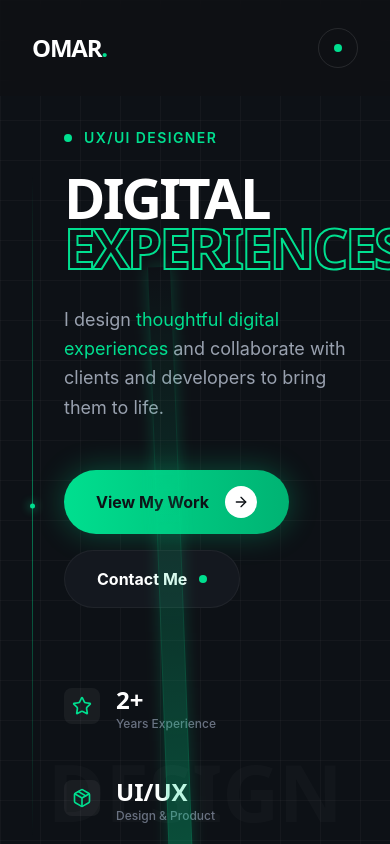
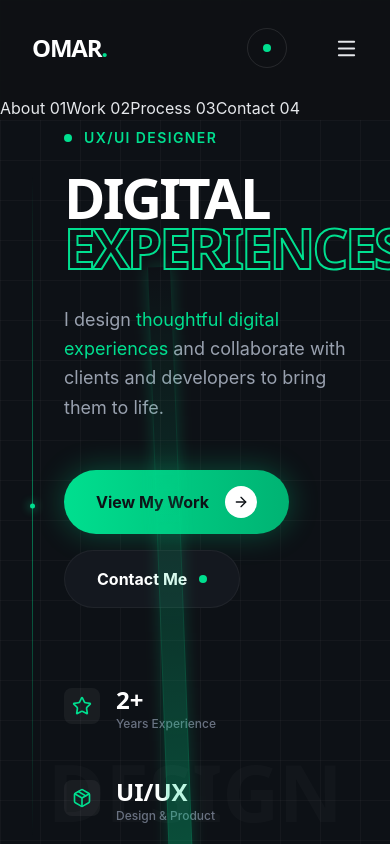
Before and after one commit to OmarAlBoustany/Omar-Portfolio, a React (Vite) app: page / in a window 390 px wide. Shown: the top 844 px of the page. Built offline with nearby package versions, Linux system fonts and the light colour scheme.

Commit message:
Improve mobile navigation

```diff
--- a/src/components/Navbar.jsx
+++ b/src/components/Navbar.jsx
@@ -1,17 +1,27 @@
 
+import { useEffect, useState } from 'react';
 import { motion } from 'framer-motion';
+import { Menu, X } from 'lucide-react';
 
 const Navbar = () => {
+  const [menuOpen, setMenuOpen] = useState(false);
+
+  useEffect(() => {
+    if (!menuOpen) return undefined;
+    const closeOnEscape = event => { if (event.key === 'Escape') setMenuOpen(false); };
+    window.addEventListener('keydown', closeOnEscape);
+    return () => window.removeEventListener('keydown', closeOnEscape);
+  }, [menuOpen]);
+
   return (
-    <nav className="fixed w-full top-0 z-50 bg-[#0f1115]/80 backdrop-blur-md">
-      <div className="max-w-[1400px] mx-auto px-8 h-24 flex items-center justify-between">
+    <nav className="site-nav fixed w-full top-0 z-50 bg-[#0f1115]/90 backdrop-blur-md" aria-label="Main navigation">
+      <div className="site-nav-inner max-w-[1400px] mx-auto px-8 h-24 flex items-center justify-between">
         <motion.div
           initial={{ opacity: 0, x: -20 }}
           animate={{ opacity: 1, x: 0 }}
-          className="text-2xl font-display font-bold tracking-tighter text-white cursor-pointer"
-          onClick={() => window.scrollTo({ top: 0, behavior: 'smooth' })}
+          className="text-2xl font-display font-bold tracking-tighter text-white"
         >
-          OMAR<span className="text-[#00df8f]">.</span>
+          <a href="#top" onClick={() => setMenuOpen(false)} aria-label="Omar, back to top">OMAR<span className="text-[#00df8f]">.</span></a>
         </motion.div>
 
         <div className="flex items-center gap-12">
@@ -21,10 +31,19 @@ const Navbar = () => {
             <a href="#contact" className="hover:text-[#00df8f] transition-colors">CONTACT</a>
           </div>
 
-          <a href="#contact" aria-label="Contact Omar" className="w-10 h-10 rounded-full border border-white/10 flex items-center justify-center hover:border-[#00df8f]/50 transition-colors">
+          <a href="#contact" aria-label="Contact Omar" onClick={() => setMenuOpen(false)} className="w-10 h-10 rounded-full border border-white/10 flex items-center justify-center hover:border-[#00df8f]/50 transition-colors">
             <div className="w-2 h-2 rounded-full bg-[#00df8f]"></div>
           </a>
+          <button type="button" className="mobile-menu-toggle md:hidden" aria-label={menuOpen ? 'Close menu' : 'Open menu'} aria-controls="mobile-navigation" aria-expanded={menuOpen} onClick={() => setMenuOpen(open => !open)}>
+            {menuOpen ? <X size={23} /> : <Menu size={23} />}
+          </button>
         </div>
+      </div>
+      <div id="mobile-navigation" className={`mobile-navigation md:hidden ${menuOpen ? 'is-open' : ''}`} inert={!menuOpen}>
+        <a href="#about" onClick={() => setMenuOpen(false)}>About <span>01</span></a>
+        <a href="#work" onClick={() => setMenuOpen(false)}>Work <span>02</span></a>
+        <a href="#services" onClick={() => setMenuOpen(false)}>Process <span>03</span></a>
+        <a href="#contact" onClick={() => setMenuOpen(false)}>Contact <span>04</span></a>
       </div>
     </nav>
   );
```
